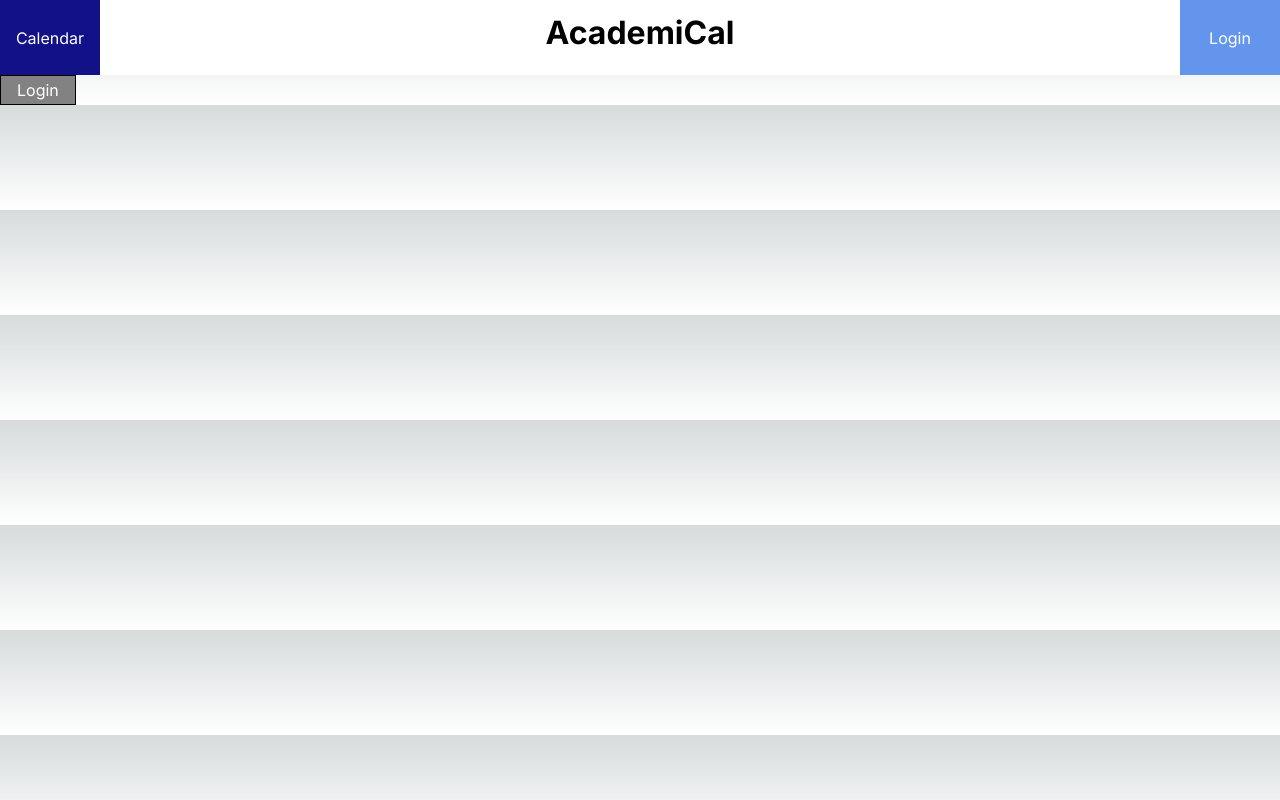
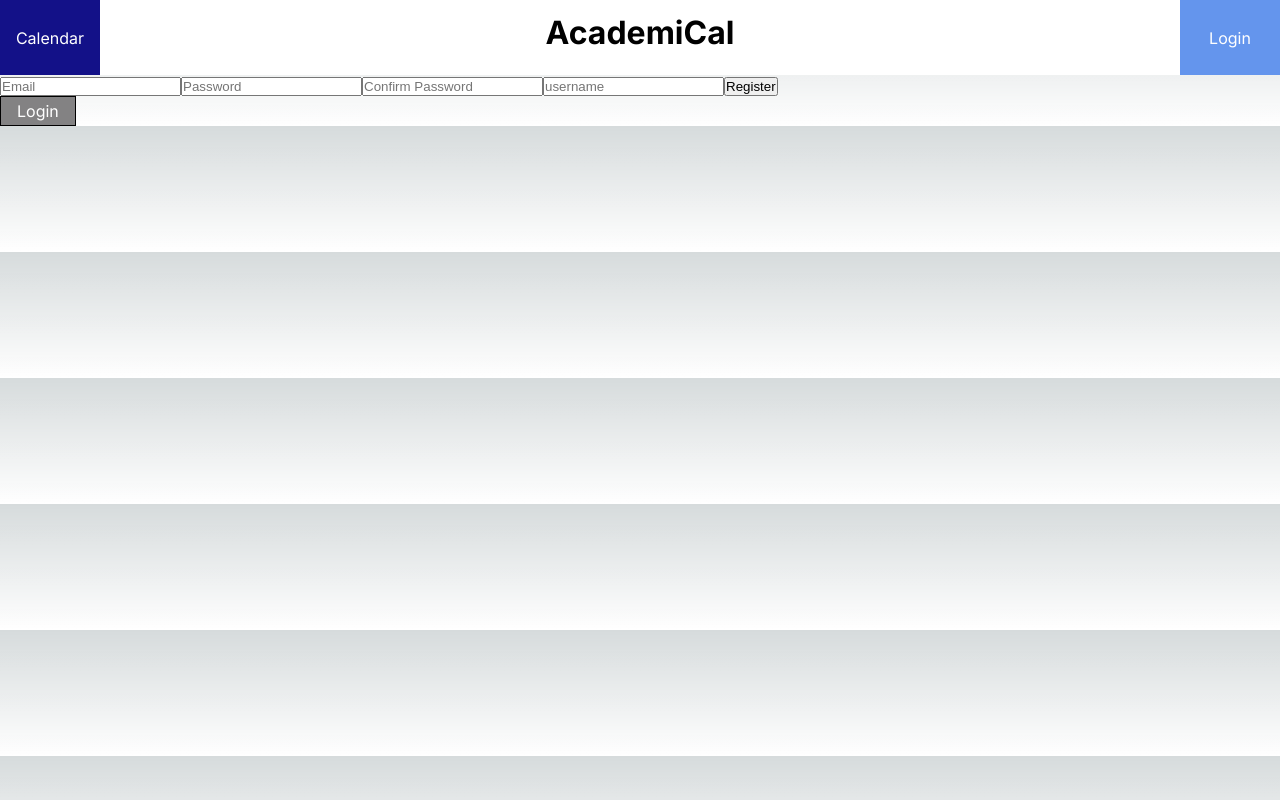
Before and after one commit to ZephyrIO/AcademiCal, a Next.js app in the folder academical/: page /registration in a window 1280 px wide. Built offline with nearby package versions, Linux system fonts and the light colour scheme.

Commit message:
implemented login

```diff
--- a/academical/app/registration/page.js
+++ b/academical/app/registration/page.js
@@ -3,12 +3,13 @@ import { useState } from 'react';
 import Header from '@/components/Header';
 import Link from 'next/link';
 import Button from '@/components/Button';
+import Register from '@/components/Register';
 
 export default function Registration() {
     return (
         <div>
             <Header />
-            {/* Insert Registration Form Here */}
+            <Register />
             <Link href={'/login'}><Button>Login</Button></Link>
         </div>
     );
--- a/academical/components/Header.js
+++ b/academical/components/Header.js
@@ -5,24 +5,23 @@ import Link from 'next/link';
 import UserContext from '../context/UserContext';
 import {useState, useEffect} from 'react';
 
-export default function Header({ userData, logoutHandler}) {
-    const [isLoggedIn, setIsLoggedIn] = useState(false);
-
+export default function Header({ userData, logoutHandler, isLoggedIn, handleLogin}) {
+    const userContext = useContext(UserContext);
     useEffect(() => {
         if (userData && userData.token) {
-            setIsLoggedIn(true);
+            isLoggedIn = true;
         } else {
-            setIsLoggedIn(false);
+            isLoggedIn = false;
         }
-    }, [userData]);
+    }, [userData, handleLogin]);
 
     return (
         <div className="header">
             <Link href="/calendar-view"> <Button>Calendar</Button> </Link>
             <h1 className="title">AcademiCal</h1>
-            {isLoggedIn ?
-            <Link href="/"><Button onClick={logoutHandler}>Logout</Button></Link> :
-            <Link href="/login"><Button>Login</Button></Link>}
-        </div>
-    );
-}
+                        {isLoggedIn ? (
+                        <Link href="/"><Button onClick={logoutHandler}>Logout</Button></Link> ) : (
+                        <Link href="/login"><Button>Login</Button></Link>)}
+                    </div>
+                );
+            }
--- a/academical/components/Login.js
+++ b/academical/components/Login.js
@@ -12,8 +12,6 @@ const Login = () => {
     useEffect(() => {
         if (typeof window !== 'undefined' && userData.token) {
             router.push('/');
-        } else {
-            setLoggedIn(false);
         }
     }, [userData.token, router]);
 
@@ -40,6 +38,7 @@ const Login = () => {
                 user: response.data.user,
             });
             localStorage.setItem('auth-token', response.data.token);
+            setIsLoggedIn(true);
             router.push('/');
         } catch (err) {
             console.error('Login failed: ', err);
--- /dev/null
+++ b/academical/components/Register.js
@@ -0,0 +1,56 @@
+import {useState, useContext} from 'react';
+import axios from 'axios';
+import UserContext from '@/context/UserContext';
+import {useRouter} from 'next/navigation';
+
+const Register = () => {
+    const { setUserData } = useContext(UserContext);
+    const router = useRouter();
+
+    const [form, setForm] = useState({
+        email: '',
+        password: '',
+        confirmPassword: '',
+        username: ''
+    });
+
+    const handleChange = (e) => {
+        setForm({
+            ...form,
+            [e.target.name]: e.target.value
+        });
+    };
+
+    const handleSubmit = async (e) => {
+        e.preventDefault();
+
+        try {
+            await axios.post('http://localhost:8085/auth/users/register', form);
+            const data = await axios.post('http://localhost:8085/auth/users/login', {
+                email: form.email,
+                password: form.password
+            });
+            setUserData({
+                token: data.token,
+                user: data.user
+            });
+            localStorage.setItem('auth-token', data.token);
+            router.push('/')
+        } catch (err) {
+            console.error(err);
+            // console.log(err.response.data.message)
+        }
+    };
+
+    return (
+        <form onSubmit={handleSubmit}>
+            <input type="email" name="email" placeholder="Email" value={form.email} onChange={handleChange} />
+            <input type="password" name="password" placeholder="Password" value={form.password} onChange={handleChange} />
+            <input type="password" name="confirmPassword" placeholder="Confirm Password" value={form.confirmPassword} onChange={handleChange} />
+            <input type="text" name="username" placeholder="username" value={form.username} onChange={handleChange} />
+            <button type="submit">Register</button>
+        </form>
+    );
+};
+
+export default Register;
```
Also changed, not shown: academical/app/page.js (+7 -2 lines).
